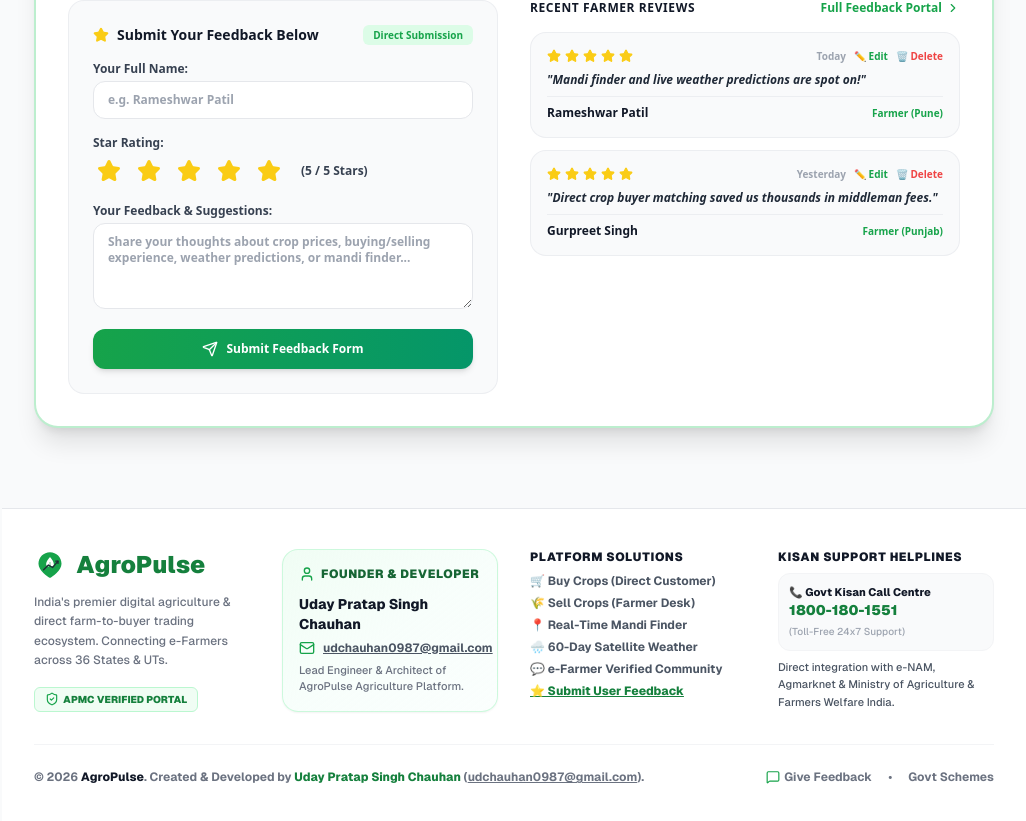
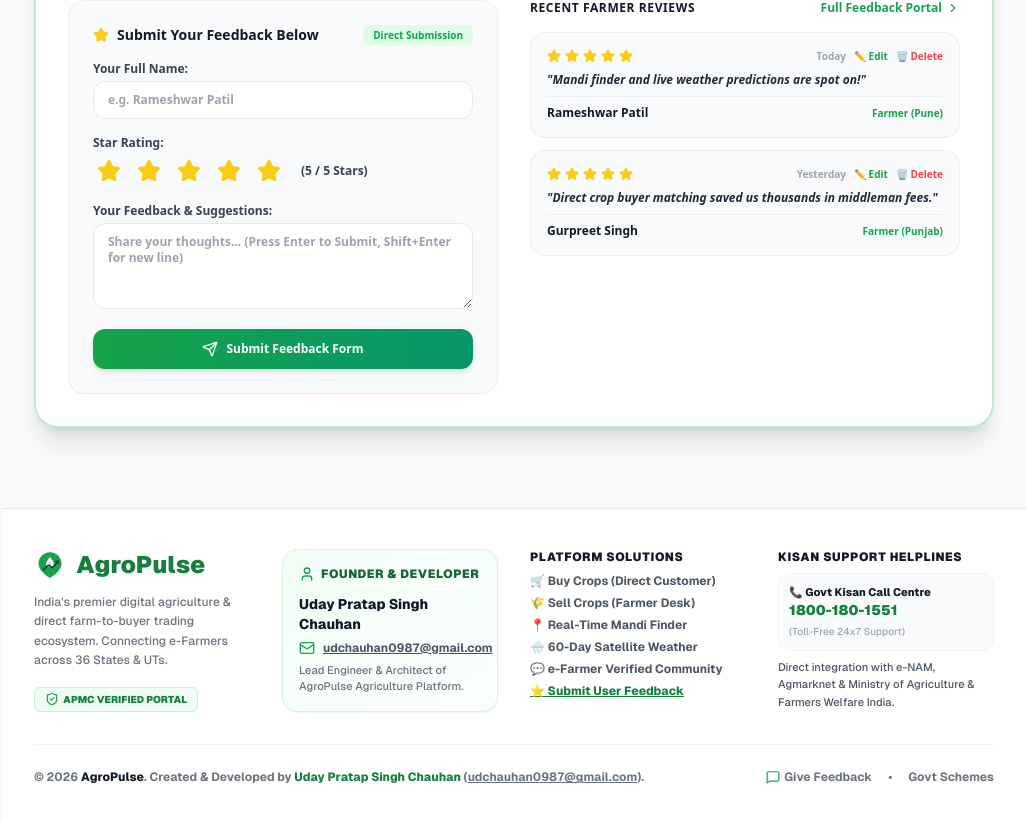
Before and after one commit to uday0751/AgroPulse, a Next.js app: page / in a window 1280 px wide. Shown: the part 2019-2840 px from the top of the page, without its empty margins (254-1280 px from the left). Built offline with nearby package versions, Linux system fonts and the light colour scheme; no server answers.

Commit message:
Fix feedback submission when pressing Enter key in textareas (Uday Pratap Singh Chauhan, udchauhan0987@gmail.com)

```diff
--- a/src/app/feedback/page.tsx
+++ b/src/app/feedback/page.tsx
@@ -323,9 +323,15 @@
               <textarea
                 required
                 rows={4}
-                placeholder="Share your thoughts about mandi rates, crop buying/selling, weather accuracy, or community chat..."
+                placeholder="Share your thoughts... (Press Enter to Submit, Shift+Enter for new line)"
                 value={comments}
                 onChange={(e) => setComments(e.target.value)}
+                onKeyDown={(e) => {
+                  if (e.key === "Enter" && !e.shiftKey) {
+                    e.preventDefault();
+                    handleSubmitFeedback(e);
+                  }
+                }}
                 className="w-full px-3.5 py-3 rounded-xl border border-gray-200 dark:border-white/10 bg-gray-50 dark:bg-white/5 font-bold text-gray-900 dark:text-white"
               />
             </div>
@@ -533,6 +539,12 @@
                   rows={4}
                   value={editingFeedback.comments}
                   onChange={(e) => setEditingFeedback({ ...editingFeedback, comments: e.target.value })}
+                  onKeyDown={(e) => {
+                    if (e.key === "Enter" && !e.shiftKey) {
+                      e.preventDefault();
+                      handleSaveEditedFeedback(e);
+                    }
+                  }}
                   className="w-full px-3.5 py-2.5 rounded-xl border border-gray-200 dark:border-white/10 bg-gray-50 dark:bg-white/5 font-bold text-gray-900 dark:text-white"
                 />
               </div>
--- a/src/app/page.tsx
+++ b/src/app/page.tsx
@@ -595,9 +595,15 @@
                 <textarea
                   required
                   rows={4}
-                  placeholder="Share your thoughts about crop prices, buying/selling experience, weather predictions, or mandi finder..."
+                  placeholder="Share your thoughts... (Press Enter to Submit, Shift+Enter for new line)"
                   value={fbComments}
                   onChange={(e) => setFbComments(e.target.value)}
+                  onKeyDown={(e) => {
+                    if (e.key === "Enter" && !e.shiftKey) {
+                      e.preventDefault();
+                      handleQuickFeedbackSubmit(e);
+                    }
+                  }}
                   className="w-full px-3.5 py-2.5 rounded-xl border border-gray-200 dark:border-white/10 bg-white dark:bg-[#1a1b23] font-bold text-gray-900 dark:text-white"
                 />
               </div>
```
